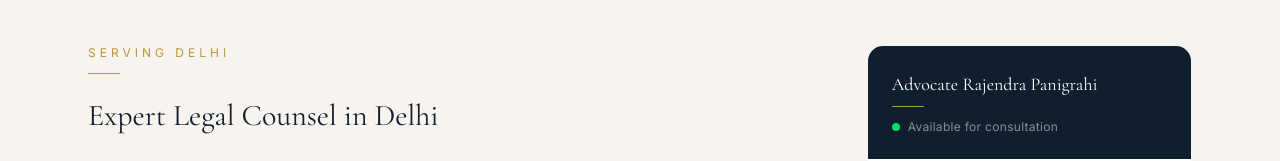
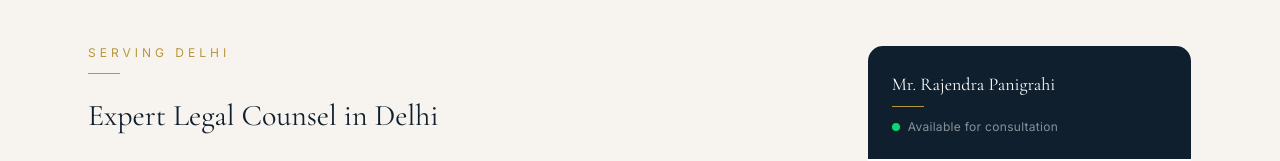
Before and after one commit to sibananda15/lawcraft, a Next.js app: page /lawyers/delhi in a window 1280 px wide. Shown: the part 716-877 px from the top of the page. Built offline with nearby package versions, Linux system fonts and the light colour scheme.

Commit message:
Update advocate name to Mr. Rajendra Panigrahi sitewide
Co-Authored-By: Claude Opus 4.6 (1M context) <noreply@anthropic.com>

```diff
--- a/app/about/page.tsx
+++ b/app/about/page.tsx
@@ -4,9 +4,9 @@ import Container from "@/components/ui/Container";
 import ConsultationModalWrapper from "@/components/ui/ConsultationModalWrapper";
 
 export const metadata: Metadata = {
-    title: "About Advocate Rajendra Panigrahi | Lawcraft Advocates",
+    title: "About Mr. Rajendra Panigrahi | Lawcraft Advocates",
     description:
-        "Meet Advocate Rajendra Panigrahi — Supreme Court enrolled advocate with 20+ years of distinguished practice in criminal defence, property disputes, and corporate law across Delhi NCR.",
+        "Meet Mr. Rajendra Panigrahi — Supreme Court enrolled advocate with 20+ years of distinguished practice in criminal defence, property disputes, and corporate law across Delhi NCR.",
 };
 
 const VALUES = [
@@ -65,7 +65,7 @@ export default function AboutPage() {
                     </p>
                     <div className="w-8 h-px bg-[#B8963E] mx-auto mt-3 mb-6" />
                     <h1 className="font-serif text-4xl md:text-5xl text-white font-normal">
-                        Advocate Rajendra Panigrahi
+                        Mr. Rajendra Panigrahi
                     </h1>
                     <p className="text-white/50 text-lg mt-4 tracking-wide">
                         Supreme Court of India | 20+ Years | Bar Council of Delhi
@@ -81,7 +81,7 @@ export default function AboutPage() {
                         <div className="sticky top-24 bg-white rounded-2xl overflow-hidden border border-gray-100">
                             <Image
                                 src="/images/advocate-portrait.jpeg"
-                                alt="Advocate Rajendra Panigrahi — Senior Advocate, Supreme Court of India"
+                                alt="Mr. Rajendra Panigrahi — Senior Advocate, Supreme Court of India"
                                 width={400}
                                 height={500}
                                 className="w-full object-cover object-top"
@@ -89,7 +89,7 @@ export default function AboutPage() {
                             />
                             <div className="p-6">
                                 <p className="font-serif text-xl text-[#0f1f2e]">
-                                    Advocate Rajendra Panigrahi
+                                    Mr. Rajendra Panigrahi
                                 </p>
                                 <div className="w-8 h-px bg-[#B8963E] mt-2 mb-4" />
                                 {BADGES.map((badge) => (
@@ -122,7 +122,7 @@ export default function AboutPage() {
                             20 Years of Distinguished Legal Practice
                         </h2>
                         <p className="text-gray-600 leading-relaxed mb-4">
-                            Advocate Rajendra Panigrahi is a senior advocate enrolled with the Bar Council of Delhi and admitted to practice before the Supreme Court of India. With over two decades of active courtroom experience, he has built a practice known for strategic depth, direct client access, and results across complex legal matters.
+                            Mr. Rajendra Panigrahi is a senior advocate enrolled with the Bar Council of Delhi and admitted to practice before the Supreme Court of India. With over two decades of active courtroom experience, he has built a practice known for strategic depth, direct client access, and results across complex legal matters.
                         </p>
                         <p className="text-gray-600 leading-relaxed mb-4">
                             His practice spans criminal defence, high-stakes property litigation, family and matrimonial matters, and corporate advisory — serving clients across Delhi NCR including Noida, Delhi, Gurgaon, and Ghaziabad. He appears regularly before the Supreme Court of India, Delhi High Court, Allahabad High Court, and district courts across Uttar Pradesh and Haryana.
@@ -204,7 +204,7 @@ export default function AboutPage() {
                     </p>
                     <div className="w-16 h-px bg-[#B8963E] mx-auto mt-8 mb-4" />
                     <p className="text-white/40 text-sm tracking-wide">
-                        — Advocate Rajendra Panigrahi
+                        — Mr. Rajendra Panigrahi
                     </p>
                 </div>
             </section>
--- a/app/lawyers/[city]/page.tsx
+++ b/app/lawyers/[city]/page.tsx
@@ -163,7 +163,7 @@ export default async function CityPage({
                         <div className="sticky top-24 bg-white rounded-2xl overflow-hidden border border-gray-100">
                             <div className="bg-[#0f1f2e] p-6">
                                 <p className="font-serif text-lg text-white font-normal">
-                                    Advocate Rajendra Panigrahi
+                                    Mr. Rajendra Panigrahi
                                 </p>
                                 <div className="w-8 h-px bg-[#B8963E] mt-2 mb-3" />
                                 <div className="flex items-center gap-2">
--- a/data/locations.ts
+++ b/data/locations.ts
@@ -6,7 +6,7 @@ export const locations = [
     state: 'Uttar Pradesh',
     headline: 'Criminal & Civil Lawyer in Noida',
     subheadline: 'Senior Advocate — Gautam Buddha Nagar District Court, Allahabad High Court & Supreme Court of India',
-    description1: 'Lawcraft Advocates provides expert legal counsel across Noida and the greater Delhi NCR region. Led by Advocate Rajendra Panigrahi — enrolled with the Bar Council of Delhi, Supreme Court advocate with 20+ years of distinguished practice across civil, criminal, and corporate matters.',
+    description1: 'Lawcraft Advocates provides expert legal counsel across Noida and the greater Delhi NCR region. Led by Mr. Rajendra Panigrahi — enrolled with the Bar Council of Delhi, Supreme Court advocate with 20+ years of distinguished practice across civil, criminal, and corporate matters.',
     description2: 'We handle criminal defence, property disputes, anticipatory bail, FIR quashing, family law, cheque bounce, and corporate matters for clients across Noida Sectors 18, 50, 62, 72, 93, 107, 137, and the Expressway corridor. Available for urgent consultations — call directly for immediate assistance.',
     localCourt: 'Gautam Buddha Nagar District Court',
     courtNote: 'Regular appearances at Gautam Buddha Nagar District Court (Surajpur), Gautam Buddha Nagar Bar Association, Allahabad High Court (Lucknow Bench), and Supreme Court of India.',
@@ -29,7 +29,7 @@ export const locations = [
     state: 'Delhi',
     headline: 'Criminal & Civil Lawyer in Delhi',
     subheadline: 'Delhi High Court Advocate — 20+ years serving district courts across South, North, East & West Delhi',
-    description1: 'Lawcraft Advocates offers strategic legal representation across all Delhi districts. Advocate Rajendra Panigrahi appears regularly before Delhi High Court and Saket, Rohini, Karkardooma, Dwarka, and Tis Hazari district courts. Direct advocate access — no junior staff handling your case.',
+    description1: 'Lawcraft Advocates offers strategic legal representation across all Delhi districts. Mr. Rajendra Panigrahi appears regularly before Delhi High Court and Saket, Rohini, Karkardooma, Dwarka, and Tis Hazari district courts. Direct advocate access — no junior staff handling your case.',
     description2: 'Our Delhi practice covers criminal defence, white-collar crime, FIR quashing, anticipatory bail, property litigation, corporate disputes, family law, and complex multi-party civil matters. We provide immediate response for urgent criminal matters — available same day for bail and FIR cases.',
     localCourt: 'Delhi High Court',
     courtNote: 'Regular appearances at Delhi High Court, Saket District Court, Dwarka District Court, Rohini District Court, Karkardooma District Court, Tis Hazari Courts, and Supreme Court of India.',
@@ -75,7 +75,7 @@ export const locations = [
     state: 'Uttar Pradesh',
     headline: 'Criminal & Property Lawyer in Ghaziabad',
     subheadline: 'Serving Indirapuram, Vaishali, Raj Nagar, Kaushambi, Vasundhara & all of Ghaziabad',
-    description1: 'Lawcraft Advocates provides expert legal representation across Ghaziabad including Indirapuram, Vaishali, Raj Nagar, Kaushambi, Vasundhara, Crossings Republik, and Modinagar. Advocate Rajendra Panigrahi has extensive experience handling criminal and civil matters at Ghaziabad District Court.',
+    description1: 'Lawcraft Advocates provides expert legal representation across Ghaziabad including Indirapuram, Vaishali, Raj Nagar, Kaushambi, Vasundhara, Crossings Republik, and Modinagar. Mr. Rajendra Panigrahi has extensive experience handling criminal and civil matters at Ghaziabad District Court.',
     description2: 'Key practice areas in Ghaziabad include criminal defence, cheque bounce and NI Act cases, property disputes, anticipatory bail, FIR quashing, and family law matters including divorce and custody. We provide urgent consultation for bail and criminal matters — same day response available.',
     localCourt: 'Ghaziabad District Court',
     courtNote: 'Regular appearances at Ghaziabad District Court, Ghaziabad Bar Association, Allahabad High Court (Lucknow & Prayagraj Benches), and Supreme Court of India.',
```
